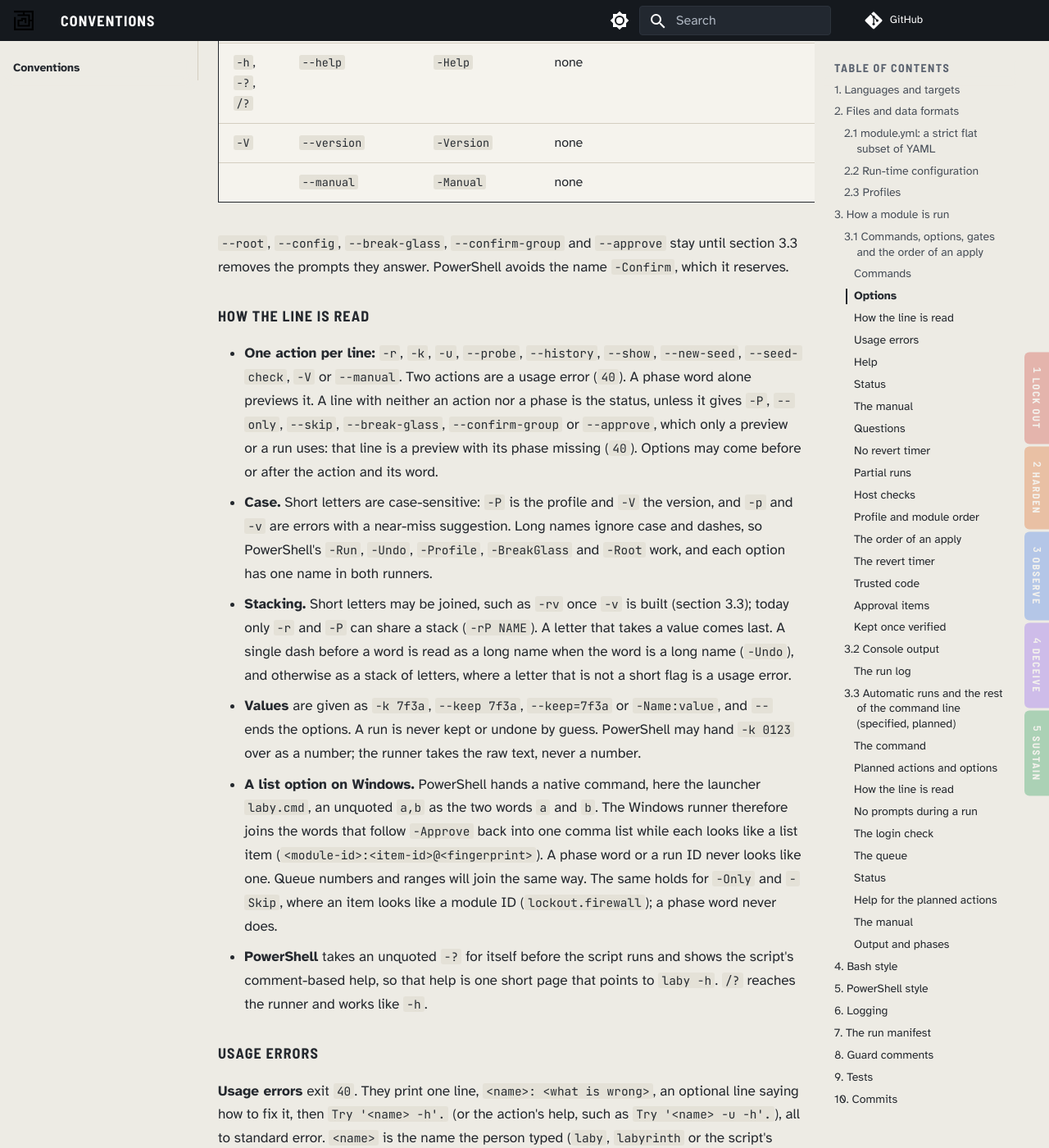
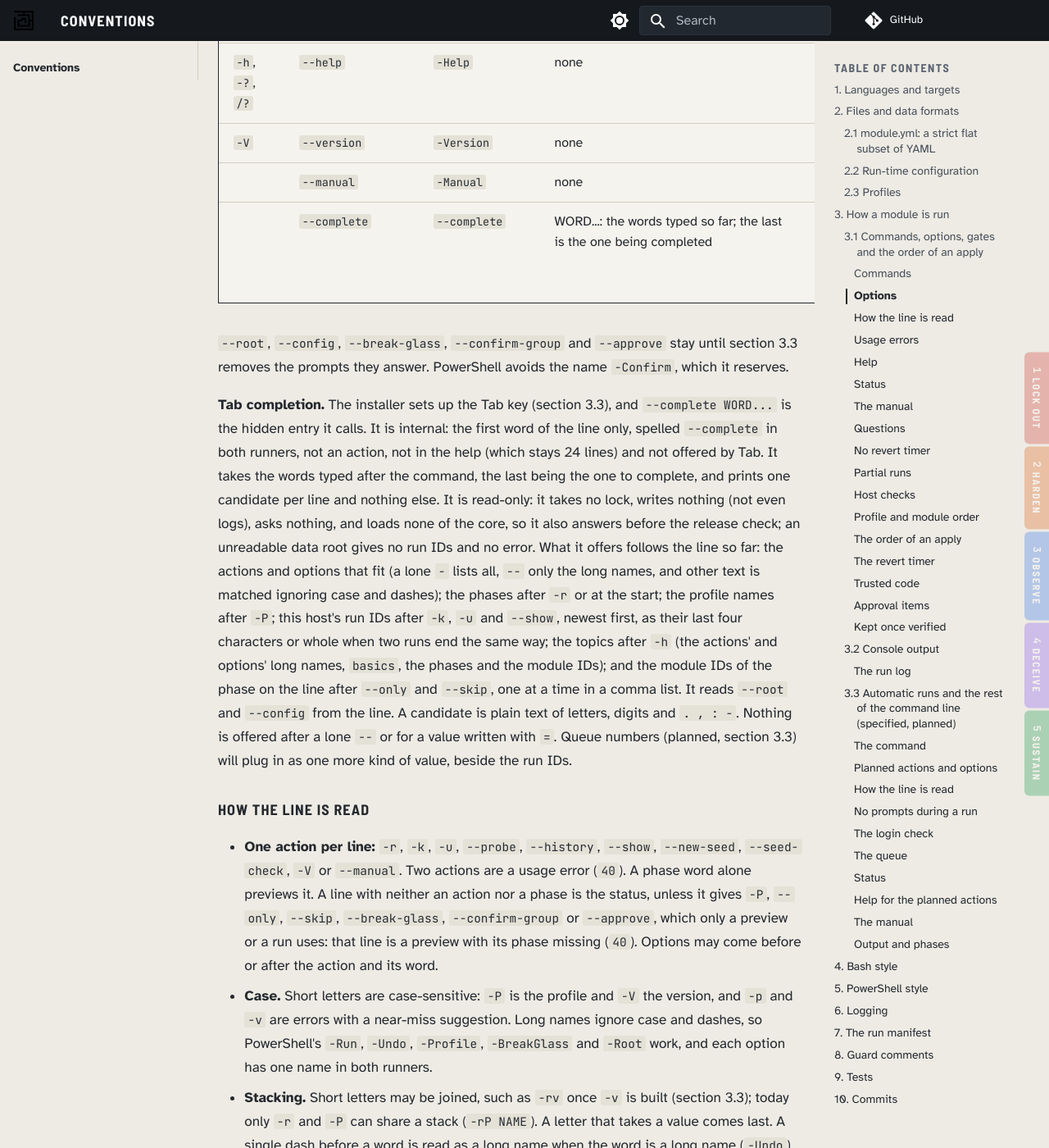
Before and after one commit to dotnetdork/Labyrinth, an MkDocs documentation site: the page built from docs/Conventions.md, in a window 1280 px wide and 1400 px high, scrolled down 10970 px. Shown: the whole window at 82% size. Built offline with MkDocs 1.6.1 and Material for MkDocs 9.7.7, drawn with Linux system fonts in a browser that asks for light colours; comment, search, counter and statistics services are not loaded; some of the changed text lies outside the part shown.

Commit message:
Add tab completion for laby in bash and PowerShell (#119)
A hidden read-only --complete entry in each runner prints the candidates
for the words typed so far; a bash completion file and a PowerShell module
call it. The installers put the completion in place for laby and labyrinth.
Tests for the entry, the completion files and the installers; the manual,
Commands.md and Conventions.md describe it.

````diff
--- a/docs/Conventions.md
+++ b/docs/Conventions.md
@@ -150,8 +150,11 @@ A line holds one **action**, or only a phase, or neither: then it is the status.
 | `-h`, `-?`, `/?` | `--help` | `-Help` | none | all |
 | `-V` | `--version` | `-Version` | none | action |
 | | `--manual` | `-Manual` | none | action |
+| | `--complete` | `--complete` | WORD...: the words typed so far; the last is the one being completed | internal: Tab completion only (below), not an action |
 
 `--root`, `--config`, `--break-glass`, `--confirm-group` and `--approve` stay until section 3.3 removes the prompts they answer. PowerShell avoids the name `-Confirm`, which it reserves.
+
+**Tab completion.** The installer sets up the Tab key (section 3.3), and `--complete WORD...` is the hidden entry it calls. It is internal: the first word of the line only, spelled `--complete` in both runners, not an action, not in the help (which stays 24 lines) and not offered by Tab. It takes the words typed after the command, the last being the one to complete, and prints one candidate per line and nothing else. It is read-only: it takes no lock, writes nothing (not even logs), asks nothing, and loads none of the core, so it also answers before the release check; an unreadable data root gives no run IDs and no error. What it offers follows the line so far: the actions and options that fit (a lone `-` lists all, `--` only the long names, and other text is matched ignoring case and dashes); the phases after `-r` or at the start; the profile names after `-P`; this host's run IDs after `-k`, `-u` and `--show`, newest first, as their last four characters or whole when two runs end the same way; the topics after `-h` (the actions' and options' long names, `basics`, the phases and the module IDs); and the module IDs of the phase on the line after `--only` and `--skip`, one at a time in a comma list. It reads `--root` and `--config` from the line. A candidate is plain text of letters, digits and `. , : -`. Nothing is offered after a lone `--` or for a value written with `=`. Queue numbers (planned, section 3.3) will plug in as one more kind of value, beside the run IDs.
 
 #### How the line is read
 
@@ -385,12 +388,12 @@ The links are in `/usr/bin` so that `sudo laby` works: sudo searches only its ow
 1. Checks the release against `release.sha256`; a mismatch is refused. A copy with no list, such as a plain git checkout, installs with a note that it was not checked.
 2. Checks, before anything changes, that every folder from the filesystem root down to the code folder, the command folder and the manual folder can be changed only by root (Administrators, SYSTEM or TrustedInstaller on Windows), and so can an existing data root and everything in it; it refuses if not. On Windows, a data root that is there but still open is made private first and checked after that, and anything in it owned by another account is refused before anything changes. On Linux it warns when root's `PATH` holds a folder that others can write to. A command name another program has is never replaced: a taken `labyrinth` is refused; a taken `laby` is left out on Linux (with its man page) and named in a warning on Windows, and the commands to type become `labyrinth`. Another program's man page is never replaced.
 3. Refuses, changing nothing, while any revert timer is armed. It names the run and when the timer fires, and says to keep the run (`laby -k ID`) or undo it (`laby -u ID`) first.
-4. Prints its screen and asks `Install? [y/N]`. The screen is, in order: a maze around the name, with `VERSION <version> (<site>)` under it, then two lines on what Labyrinth is and the copyright notice; a box headed `WARNING: COMPARE WITH YOUR OFFLINE SHA-256`, 51 columns wide and indented 2 under the maze, with single-line rules and double sides (`╓─╖`, `║`, `╟─╢`, `╙─╜`) and a rule under the heading, and the hash of `release.sha256` in two lines of eight groups of four (with no list, the heading is `WARNING: THIS COPY HAS NO release.sha256, ABORT` and each digit is `?`); and `CHANGES TO THIS HOST`, a tree with one row each for the program (code folder), the data root, the commands, `PATH` (Windows), the manual and the configuration templates, each marked `new`, `replaced`, `unchanged` or `kept`. The maze is `core/banner/maze.txt`, or `maze-ascii.txt` on a terminal that cannot show box lines; no line of the art is wider than 79 columns. There is no colour. A command name left out is named in a warning above the screen. The default is no. `-y` answers yes. With no terminal and no `-y` it refuses.
-5. Creates the data root with its permissions, then installs the code (built beside its place, checked, and swapped in whole, so a reinstall replaces the code completely and never touches configuration, state, backups or logs), the manual and the commands.
+4. Prints its screen and asks `Install? [y/N]`. The screen is, in order: a maze around the name, with `VERSION <version> (<site>)` under it, then two lines on what Labyrinth is and the copyright notice; a box headed `WARNING: COMPARE WITH YOUR OFFLINE SHA-256`, 51 columns wide and indented 2 under the maze, with single-line rules and double sides (`╓─╖`, `║`, `╟─╢`, `╙─╜`) and a rule under the heading, and the hash of `release.sha256` in two lines of eight groups of four (with no list, the heading is `WARNING: THIS COPY HAS NO release.sha256, ABORT` and each digit is `?`); and `CHANGES TO THIS HOST`, a tree with one row each for the program (code folder), the data root, the commands, `PATH` (Windows), the manual, the tab completion (`Tab keys`) and the configuration templates, each marked `new`, `replaced`, `unchanged` or `kept`. The maze is `core/banner/maze.txt`, or `maze-ascii.txt` on a terminal that cannot show box lines; no line of the art is wider than 79 columns. There is no colour. A command name left out is named in a warning above the screen. The default is no. `-y` answers yes. With no terminal and no `-y` it refuses.
+5. Creates the data root with its permissions, then installs the code (built beside its place, checked, and swapped in whole, so a reinstall replaces the code completely and never touches configuration, state, backups or logs), the manual, the commands and the tab completion: on Linux a bash completion file for each command in `/usr/share/bash-completion/completions` (only where bash-completion is, never replacing a file that is not ours, and none for a `laby` that is left out); on Windows `Labyrinth.psm1` in the `Labyrinth` module, which turns Tab on once the PowerShell profile has `Import-Module Labyrinth` (the installer never edits the profile).
 6. Copies the `config/*.example` templates into `<root>/etc` without the `.example` ending, never overwriting a file already there.
 7. Ends with `INSTALLED`, a tree in the same style: what to fill in, then any note (a command name left out; on Windows, a new PowerShell window when the `PATH` changed), and last the next command: `sudo laby` (`laby` on Windows). A no ends with `Nothing was changed.`, and a release already in place with `ALREADY INSTALLED`.
 
-It is safe to run again: when nothing differs, it says so and changes nothing. If the built manual is absent, as in a plain git checkout, it skips the manual with one line. Everything here works with either name, and with `labyrinth.sh` / `labyrinth.ps1` run directly. The options `--code-dir`, `--link-dir` and `--man-dir` (Linux) and `-CodeDir`, `-ModuleDir` and `-NoPath` (Windows) exist for the tests only: they point the installer at throwaway folders.
+It is safe to run again: when nothing differs, it says so and changes nothing. If the built manual is absent, as in a plain git checkout, it skips the manual with one line. Everything here works with either name, and with `labyrinth.sh` / `labyrinth.ps1` run directly. The options `--code-dir`, `--link-dir`, `--man-dir` and `--comp-dir` (Linux) and `-CodeDir`, `-ModuleDir` and `-NoPath` (Windows) exist for the tests only: they point the installer at throwaway folders.
 
 ```
 laby init               Lock out, then Harden, as one run (preview)
````
Also changed, not shown: docs/Commands.md (+18 -0 lines), docs/design/21-Cleanup-and-Tool-Integrity.md (+1 -1 lines), docs/manual/labyrinth.md (+10 -0 lines), 10 other files.
